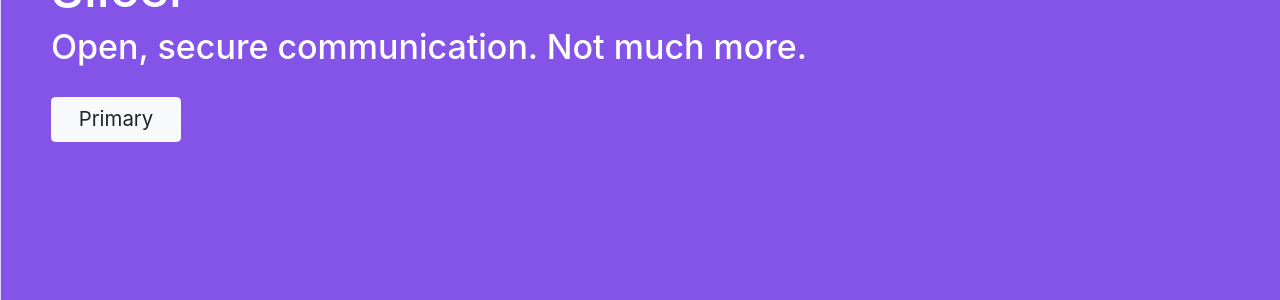
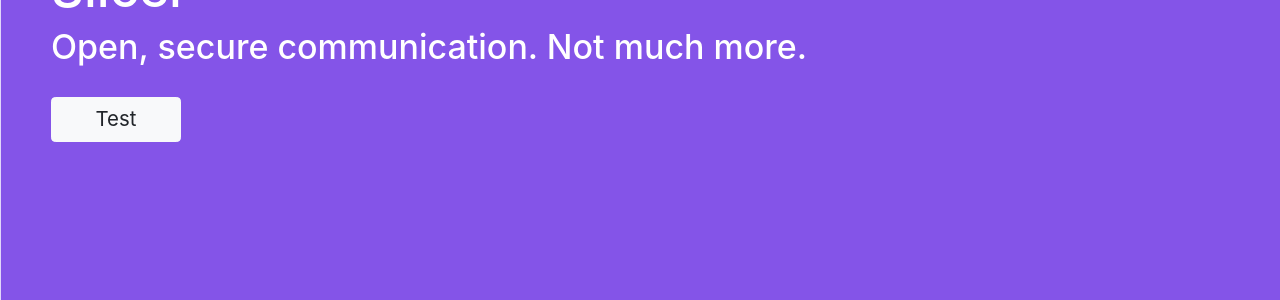
Before and after one commit to cthpw103/landing, a Jekyll site: the page built from index.markdown, in a window 1280 px wide. Shown: the part 400-700 px from the top of the page. Built offline with Jekyll 4.4.1, drawn with Linux system fonts in a browser that asks for light colours; nearby versions of some CDN libraries.

Commit message:
Update hero.html

```diff
--- a/_includes/hero.html
+++ b/_includes/hero.html
@@ -1,6 +1,6 @@
 {% include nav.html %}
 <div class="hero" id="top">
-    <h1 id="header">{{ site.title }}</h1>
-    <h3>{{ site.description }}</h3>
-    <button type="button" class="btn btn-light">Primary</button>
+    <h1 id="header">{{ page.title }}</h1>
+    <h3>{{ page.description }}</h3>
+    <button type="button" class="btn btn-light">{{ page.primary }}</button>
 </div>
```
